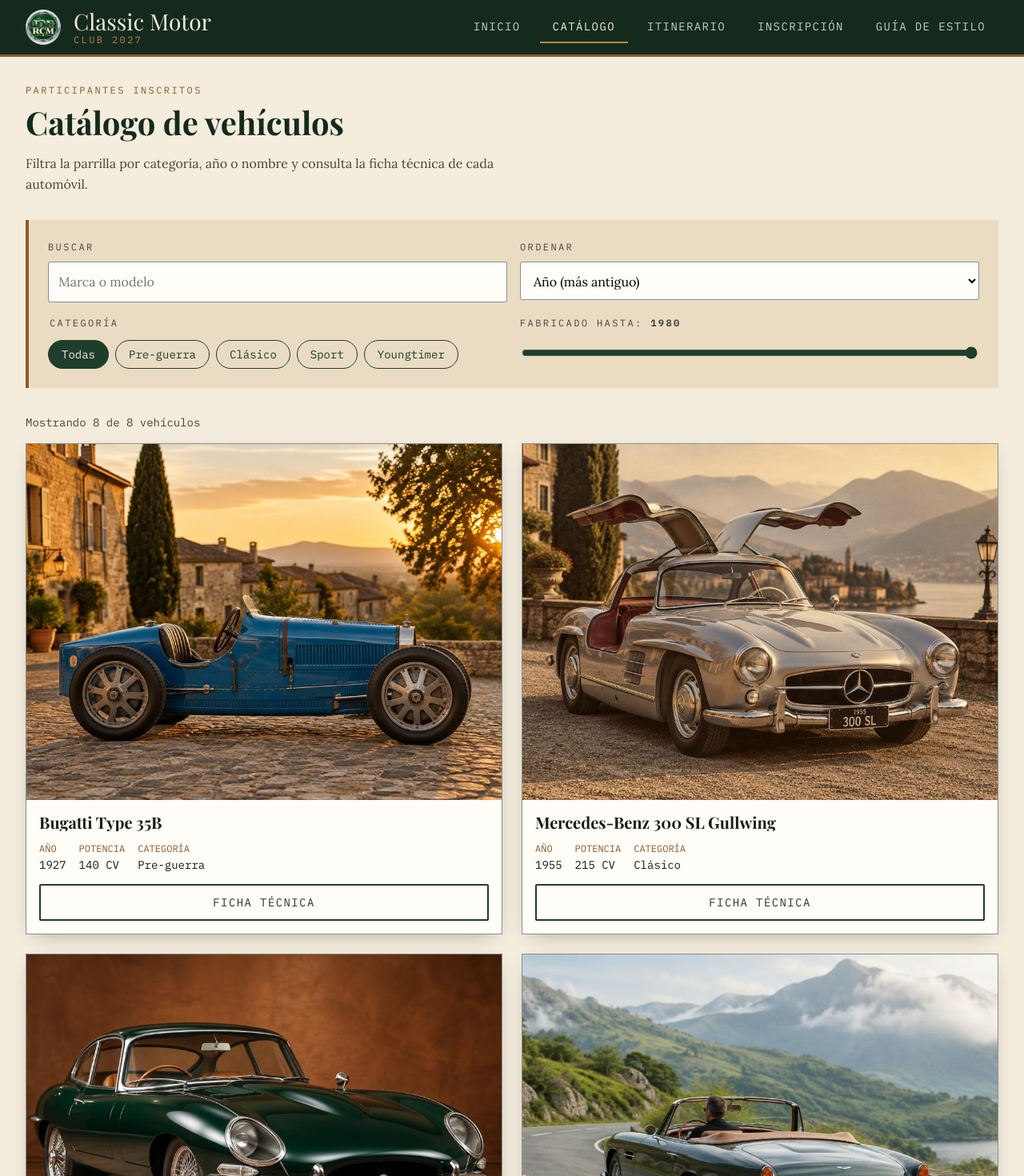
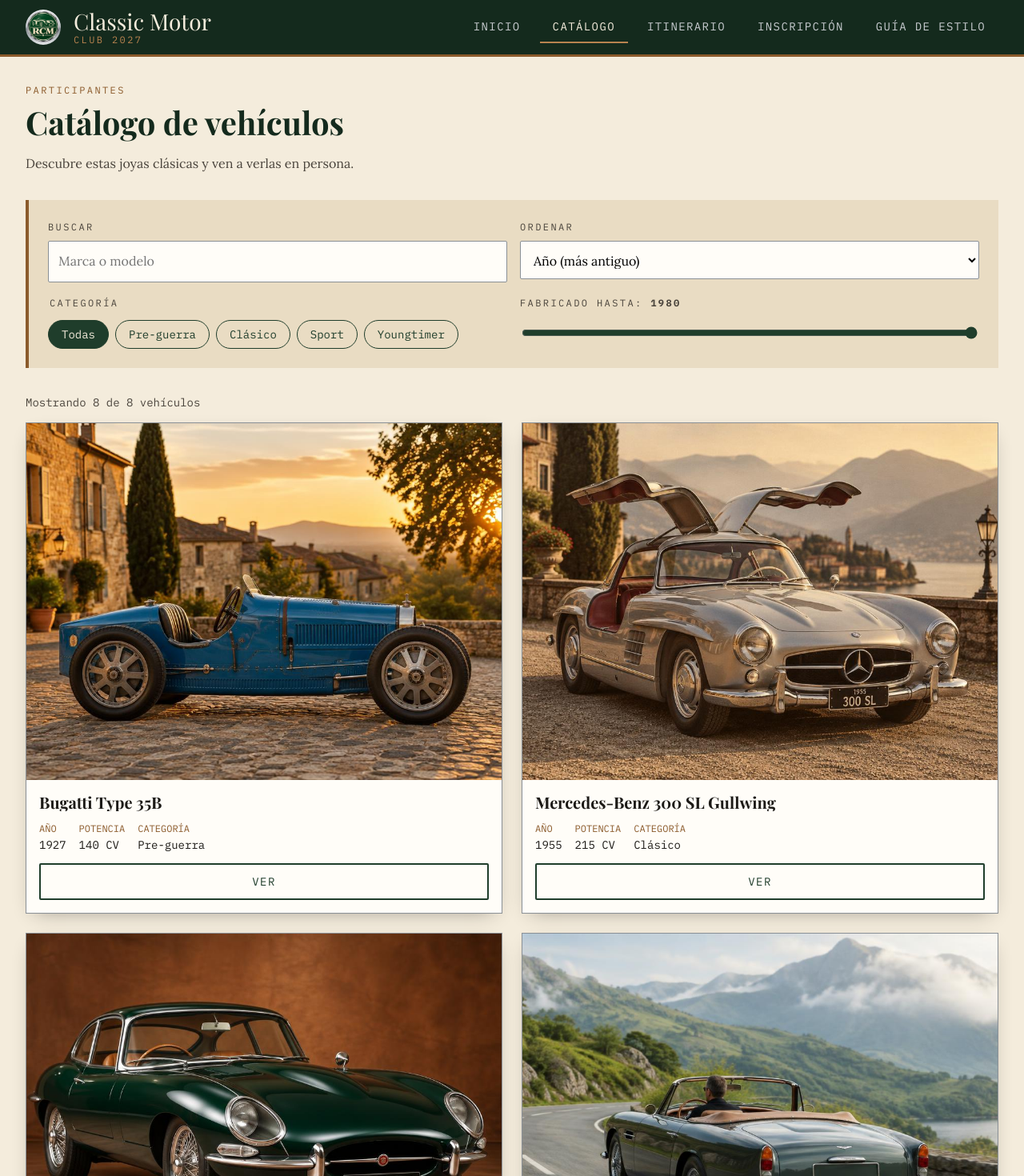
Before and after one commit to donivanovich/RallyClassicMotors, an Angular app: page /catalogo in a window 1280 px wide. Shown: the top 1470 px of the page at 80% size. Built offline with nearby package versions, Linux system fonts and the light colour scheme.

Commit message:
fix: catalog info display

```diff
--- a/src/app/pages/catalog/catalog.html
+++ b/src/app/pages/catalog/catalog.html
@@ -1,7 +1,7 @@
 <section class="section" aria-labelledby="catalogo-title">
-  <p class="section__eyebrow">Participantes inscritos</p>
+  <p class="section__eyebrow">Participantes</p>
   <h1 class="section__title" id="catalogo-title">Catálogo de vehículos</h1>
-  <p class="section__lead">Filtra la parrilla por categoría, año o nombre y consulta la ficha técnica de cada automóvil.</p>
+  <p class="section__lead">Descubre estas joyas clásicas y ven a verlas en persona.</p>
 
   <form class="filters" role="search" aria-label="Filtrar vehículos" (submit)="$event.preventDefault()">
     <div class="filters__field">
@@ -42,7 +42,7 @@
             <div class="card__spec"><dt>Potencia</dt><dd>{{ v.power }} CV</dd></div>
             <div class="card__spec"><dt>Categoría</dt><dd>{{ v.category }}</dd></div>
           </dl>
-          <button type="button" class="button button--outline" (click)="open(v)">Ficha técnica</button>
+          <button type="button" class="button button--outline" (click)="open(v)">Ver</button>
         </div>
       </article>
     } @empty {
```
